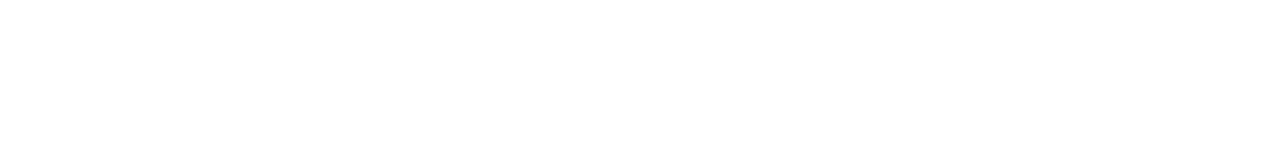
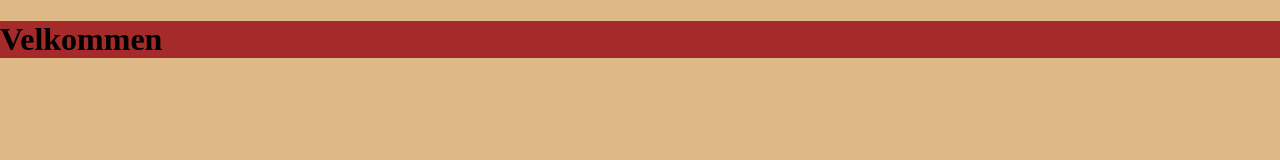
Before and after one commit to williamhassel/webtekProject, a plain HTML site: page index.html in a window 1280 px wide. Drawn offline with Linux system fonts and the light colour scheme.

Commit message:
byttet farge

```diff
--- a/index.html
+++ b/index.html
@@ -7,6 +7,10 @@
         <link rel="stylesheet" href="resources.css" type="text/css">
     </head>
     <body>
+        <h1>Velkommen</h1>
+
+
+
 
         <script src="resources.js"></script>
     </body>
--- a/resources.css
+++ b/resources.css
@@ -1,3 +1,9 @@
 html, body {
     margin: 0;
 }
+body {
+    background-color: burlywood;
+}
+h1 {
+    background-color: brown;
+}
```
